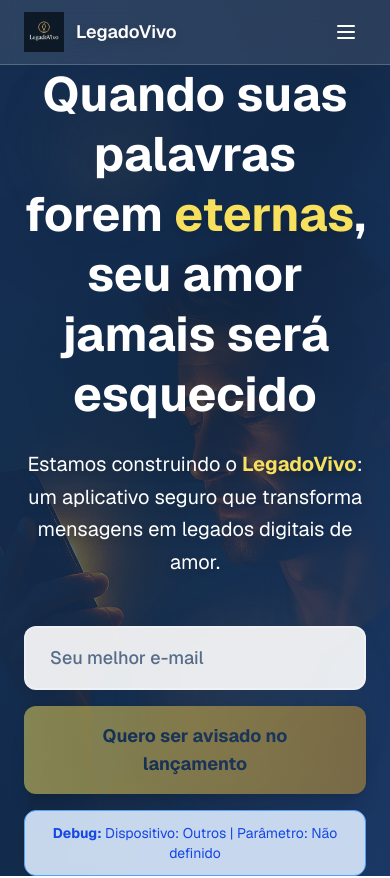
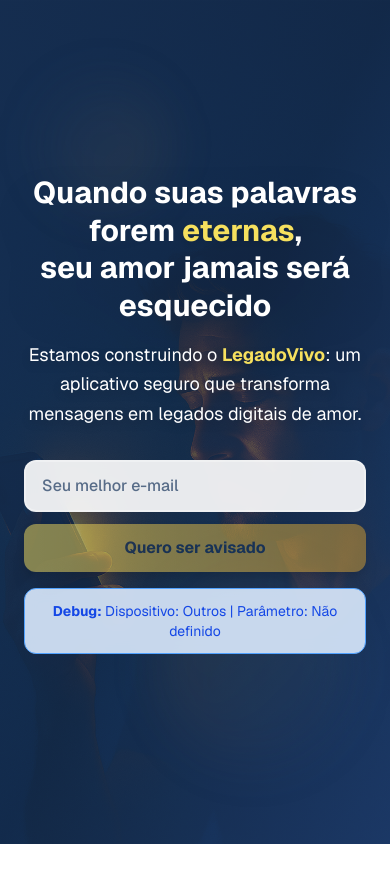
Before and after one commit to nesks/legado-vivo-landing-page, a Next.js app: page / in a window 390 px wide. Shown: the top 878 px of the page. Built offline with nearby package versions, Linux system fonts and the light colour scheme.

Commit message:
alteração mobile

```diff
--- a/src/app/components/Header.tsx
+++ b/src/app/components/Header.tsx
@@ -31,8 +31,8 @@
       id="header"
       className={`fixed top-0 left-0 right-0 z-50 transition-all duration-300 ${
         isScrolled
-          ? 'bg-[#1a365d] shadow-lg border-b border-[#2d5aa0]/20'
-          : 'bg-white/10 backdrop-blur-md border-b border-white/20'
+          ? 'bg-[#1a365d] shadow-lg border-b border-[#2d5aa0]/20 translate-y-0'
+          : 'bg-white/10 backdrop-blur-md border-b border-white/20 md:translate-y-0 -translate-y-full md:block'
       }`}
     >
       <div id="header-container" className="max-w-7xl mx-auto px-6">
@@ -111,12 +111,7 @@
             >
               Segurança
             </a>
-            <a
-              href="#hero-form"
-              className="px-6 py-2 bg-gradient-to-r from-[#f6e05e] to-[#d69e2e] text-[#1a365d] font-semibold rounded-lg hover:from-[#d69e2e] hover:to-[#f6e05e] transition-all duration-300 shadow-lg hover:shadow-xl transform hover:-translate-y-0.5 inline-block"
-            >
-              Inscrever-se
-            </a>
+            {/* Botão Inscrever-se escondido conforme solicitado */}
           </nav>
 
           {/* Mobile Menu Button */}
@@ -188,13 +183,7 @@
             >
               Segurança
             </a>
-            <a
-              href="#hero-form"
-              className="block w-full px-6 py-3 bg-gradient-to-r from-[#f6e05e] to-[#d69e2e] text-[#1a365d] font-semibold rounded-lg hover:from-[#d69e2e] hover:to-[#f6e05e] transition-all duration-300 shadow-lg text-center"
-              onClick={() => setIsMenuOpen(false)}
-            >
-              Inscrever-se
-            </a>
+            {/* Botão Inscrever-se mobile escondido conforme solicitado */}
           </nav>
         </div>
       </div>
--- a/src/app/page.tsx
+++ b/src/app/page.tsx
@@ -43,7 +43,7 @@
       <Header />
 
       {/* Hero Section */}
-      <section id="hero" className="relative min-h-screen flex items-center justify-center bg-gradient-to-br from-blue-50 to-amber-50 overflow-hidden pt-16">
+      <section id="hero" className="relative min-h-screen flex items-center justify-center bg-gradient-to-br from-blue-50 to-amber-50 overflow-hidden pt-4 pb-8 sm:pt-16">
         <div id="hero-background" className="absolute inset-0" style={{
           backgroundImage: 'url(/images/backgrounds/background.png)',
           backgroundSize: 'cover',
@@ -58,18 +58,18 @@
 
         <div id="hero-content" className="relative z-10 max-w-4xl mx-auto px-6 text-center">
 
-          <h1 id="hero-title" className="text-5xl md:text-6xl lg:text-7xl font-bold text-white mb-6 leading-tight drop-shadow-2xl">
+          <h1 id="hero-title" className="text-3xl sm:text-4xl md:text-6xl lg:text-7xl font-bold text-white mb-4 sm:mb-6 leading-tight drop-shadow-2xl">
             Quando suas palavras forem{" "}
             <span id="hero-title-highlight" className="text-[#f6e05e] drop-shadow-lg">eternas</span>,<br />
             seu amor jamais será esquecido
           </h1>
 
-          <p id="hero-subtitle" className="text-xl md:text-2xl text-white mb-12 max-w-3xl mx-auto leading-relaxed drop-shadow-lg">
+          <p id="hero-subtitle" className="text-lg sm:text-xl md:text-2xl text-white mb-8 sm:mb-12 max-w-3xl mx-auto leading-relaxed drop-shadow-lg">
             Estamos construindo o <strong id="hero-brand-name" className="text-[#f6e05e] drop-shadow-md">LegadoVivo</strong>: um aplicativo seguro que transforma mensagens em legados digitais de amor.
           </p>
 
           <form id="hero-form" onSubmit={handleSubscribe} className="max-w-md mx-auto">
-            <div id="hero-form-wrapper" className="flex flex-col sm:flex-row gap-4">
+            <div id="hero-form-wrapper" className="flex flex-col gap-3 sm:gap-4">
               <input
                 id="hero-email-input"
                 type="email"
@@ -83,15 +83,20 @@
                 placeholder="Seu melhor e-mail"
                 required
                 disabled={isLoading}
-                className="flex-1 px-6 py-4 text-lg border-2 border-white/30 rounded-xl focus:border-[#f6e05e] focus:outline-none transition-colors bg-white/90 backdrop-blur-sm text-[#1a365d] placeholder-[#1a365d]/70 font-medium disabled:bg-gray-100 disabled:cursor-not-allowed"
+                className="w-full px-4 sm:px-6 py-3 sm:py-4 text-base sm:text-lg border-2 border-white/30 rounded-xl focus:border-[#f6e05e] focus:outline-none transition-colors bg-white/90 backdrop-blur-sm text-[#1a365d] placeholder-[#1a365d]/70 font-medium disabled:bg-gray-100 disabled:cursor-not-allowed"
               />
               <button
                 id="hero-submit-btn"
                 type="submit"
                 disabled={isLoading || !email.trim()}
-                className="px-8 py-4 bg-gradient-to-r from-[#f6e05e] to-[#d69e2e] text-[#1a365d] text-lg font-bold rounded-xl hover:from-[#d69e2e] hover:to-[#f6e05e] transition-all duration-300 shadow-xl hover:shadow-2xl transform hover:-translate-y-1 disabled:opacity-50 drop-shadow-lg disabled:cursor-not-allowed"
+                className="w-full px-4 sm:px-8 py-3 sm:py-4 bg-gradient-to-r from-[#f6e05e] to-[#d69e2e] text-[#1a365d] text-base sm:text-lg font-bold rounded-xl hover:from-[#d69e2e] hover:to-[#f6e05e] transition-all duration-300 shadow-xl hover:shadow-2xl transform hover:-translate-y-1 disabled:opacity-50 drop-shadow-lg disabled:cursor-not-allowed whitespace-nowrap"
               >
-                {isLoading ? "Salvando..." : success ? "✓ Email Salvo!" : "Quero ser avisado no lançamento"}
+                <span className="hidden sm:inline">
+                  {isLoading ? "Salvando..." : success ? "✓ Email Salvo!" : "Quero ser avisado no lançamento"}
+                </span>
+                <span className="sm:hidden">
+                  {isLoading ? "Salvando..." : success ? "✓ Salvo!" : "Quero ser avisado"}
+                </span>
               </button>
             </div>
 
```
